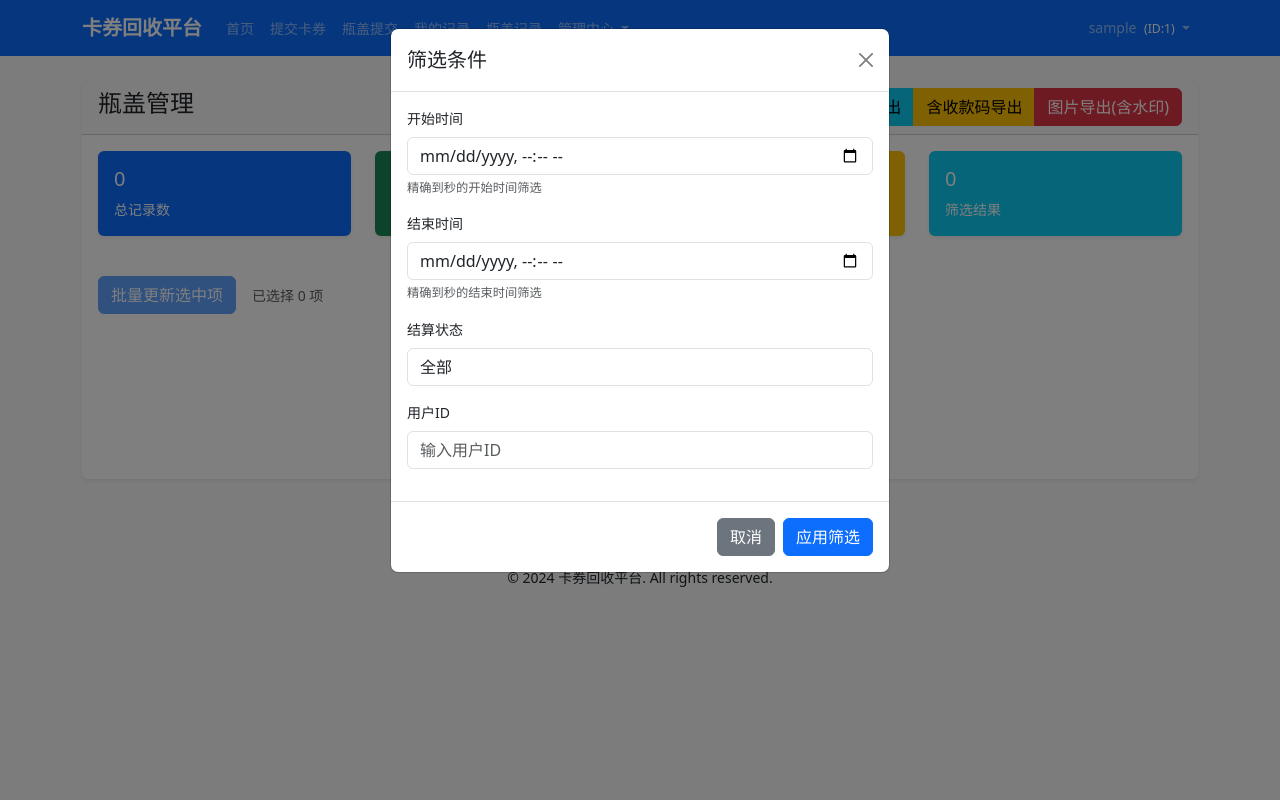
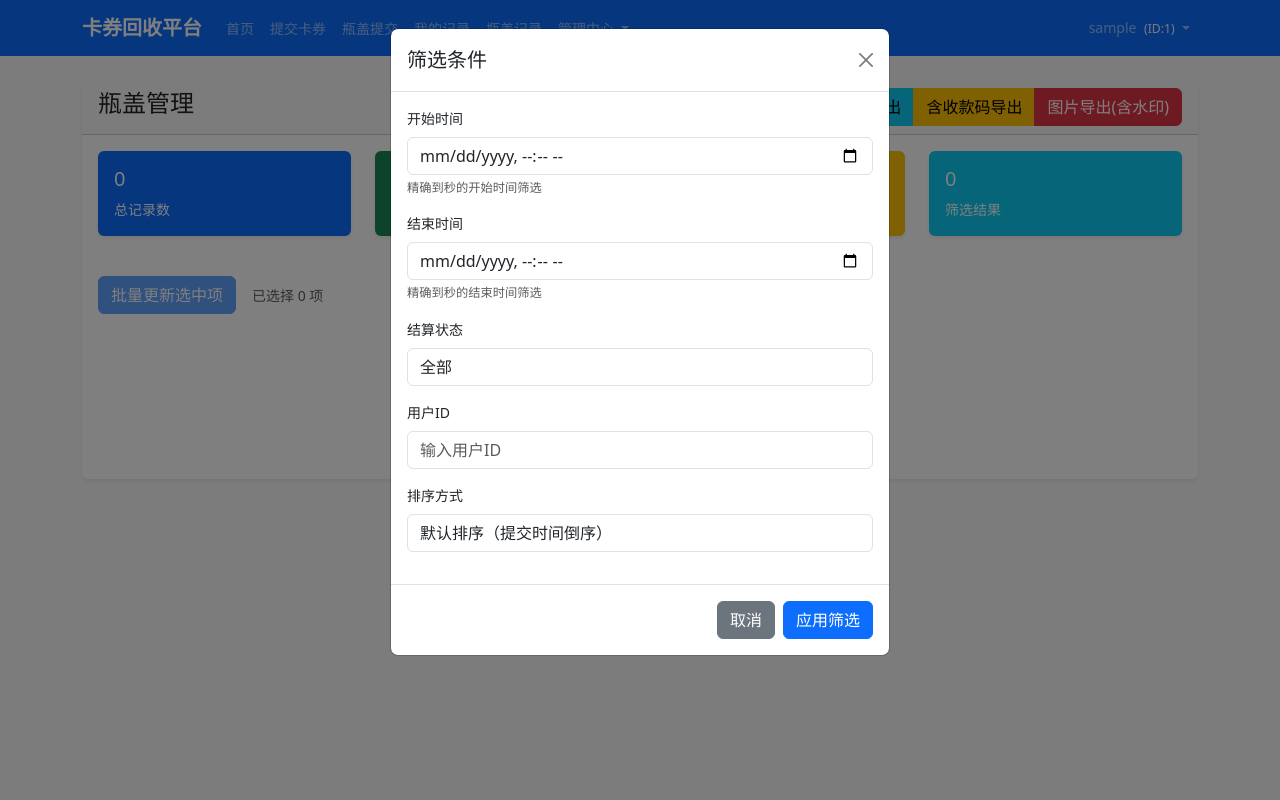
Before and after one commit to jhzhou002/card_recycle, a Django app: page /admin-bottle-caps/ in a window 1280 px wide, after a click on "筛选条件". Run offline with Django 4.2, Linux system fonts and the light colour scheme; the visitor is signed in with stand-in values (Sample User, id 1); data that the repository does not hold is empty; parts of the project's set-up code (start-up, migrations or seed data) failed here and were passed over; some libraries are stand-ins or nearby versions.

Commit message:
添加用户ID排序功能
- 在管理员页面筛选条件中添加排序选项：用户ID升序/降序
- 支持按用户ID升序或降序排列，同时按提交时间倒序作为次要排序
- 修改admin_bottle_caps视图函数，支持sort_by参数处理
- 更新模板context，包含排序参数以维持筛选状态

功能说明：
- 默认排序：提交时间倒序
- 用户ID升序：按用户ID从小到大，相同用户ID内按提交时间倒序
- 用户ID降序：按用户ID从大到小，相同用户ID内按提交时间倒序

🤖 Generated with [Claude Code](https://claude.ai/code)

Co-Authored-By: Claude <noreply@anthropic.com>

```diff
--- a/recycling/views.py
+++ b/recycling/views.py
@@ -369,8 +369,9 @@ def admin_bottle_caps(request):
         date_to = request.GET.get('date_to')
         is_settled = request.GET.get('is_settled')
         user_id = request.GET.get('user_id')
+        sort_by = request.GET.get('sort_by')
 
-        print(f"筛选参数: date_from={date_from}, date_to={date_to}, is_settled={is_settled}, user_id={user_id}")
+        print(f"筛选参数: date_from={date_from}, date_to={date_to}, is_settled={is_settled}, user_id={user_id}, sort_by={sort_by}")
 
         # 基础查询
         bottle_caps = BottleCapSubmission.objects.all()
@@ -421,7 +422,12 @@ def admin_bottle_caps(request):
                 pass
 
         # 排序
-        bottle_caps = bottle_caps.order_by('-submitted_at')
+        if sort_by == 'user_id_asc':
+            bottle_caps = bottle_caps.order_by('user_id', '-submitted_at')
+        elif sort_by == 'user_id_desc':
+            bottle_caps = bottle_caps.order_by('-user_id', '-submitted_at')
+        else:
+            bottle_caps = bottle_caps.order_by('-submitted_at')
 
         # 分页
         paginator = Paginator(bottle_caps, 20)
@@ -444,6 +450,7 @@ def admin_bottle_caps(request):
             'date_to': date_to,
             'is_settled': is_settled,
             'user_id': user_id,
+            'sort_by': sort_by,
         }
 
         print("准备渲染模板")
@@ -761,6 +768,7 @@ def export_bottle_caps_web(request):
     date_to = request.GET.get('date_to')
     is_settled = request.GET.get('is_settled')
     user_id = request.GET.get('user_id')
+    sort_by = request.GET.get('sort_by')
 
     # 构建查询
     queryset = BottleCapSubmission.objects.all()
--- a/templates/recycling/admin_bottle_caps.html
+++ b/templates/recycling/admin_bottle_caps.html
@@ -235,6 +235,14 @@
                         <label for="user_id" class="form-label">用户ID</label>
                         <input type="number" class="form-control" id="user_id" name="user_id" value="{{ user_id }}" placeholder="输入用户ID">
                     </div>
+                    <div class="mb-3">
+                        <label for="sort_by" class="form-label">排序方式</label>
+                        <select class="form-control" id="sort_by" name="sort_by">
+                            <option value="">默认排序（提交时间倒序）</option>
+                            <option value="user_id_asc" {% if sort_by == 'user_id_asc' %}selected{% endif %}>用户ID升序</option>
+                            <option value="user_id_desc" {% if sort_by == 'user_id_desc' %}selected{% endif %}>用户ID降序</option>
+                        </select>
+                    </div>
                 </div>
                 <div class="modal-footer">
                     <button type="button" class="btn btn-secondary" data-bs-dismiss="modal">取消</button>
```
